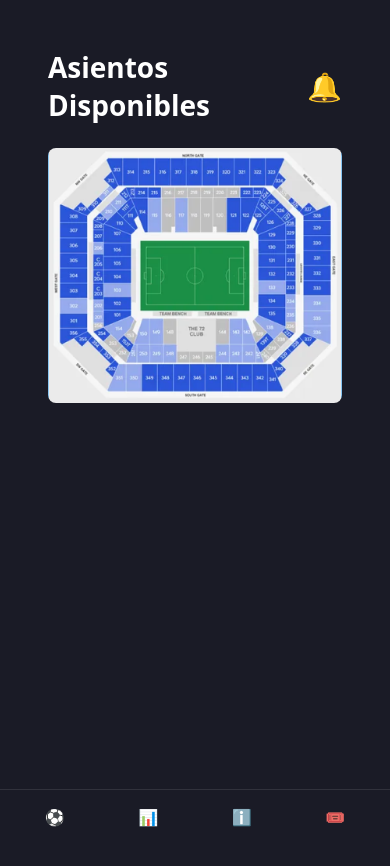
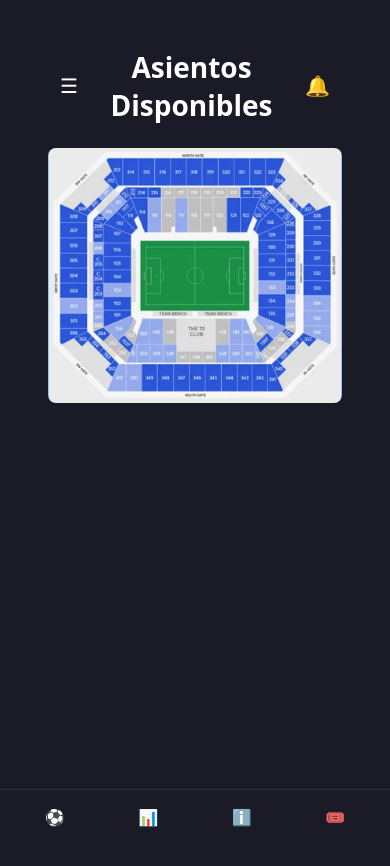
Before and after one commit to luisHidalgo-git/football, a React (Vite) app: page /boletos in a window 390 px wide. Shown: the top 866 px of the page. Built offline with nearby package versions, Linux system fonts and the light colour scheme.

Commit message:
icono menu add

```diff
--- a/src/index.css
+++ b/src/index.css
@@ -64,6 +64,24 @@ h1 {
   display: flex;
   align-items: center;
   justify-content: space-between;
+  padding: 0 1rem;
+}
+
+.page-title {
+  flex: 1;
+  text-align: center;
+}
+
+.icon-button {
+  background: none;
+  border: none;
+  color: var(--text-primary);
+  font-size: 1.5rem;
+  cursor: pointer;
+  padding: 0.5rem;
+  display: flex;
+  align-items: center;
+  justify-content: center;
 }
 
 .matches-grid {
@@ -223,7 +241,12 @@ h1 {
   h1 {
     font-size: 1.75rem;
     margin-bottom: 1.5rem;
-        text-align: left;
+    padding: 0 0.5rem;
+  }
+
+  .icon-button {
+    font-size: 1.25rem;
+    padding: 0.25rem;
   }
 
   .matches-grid {
@@ -289,7 +312,8 @@ h1 {
     display: none;
   }
 
-    .info-text p, .info-text a {
+  .info-text p,
+  .info-text a {
     font-size: 0.875rem;
   }
 
--- a/src/pages/Boletos.jsx
+++ b/src/pages/Boletos.jsx
@@ -2,8 +2,9 @@ function Boletos() {
   return (
     <div className="page-container">
       <h1>
-                Asientos Disponibles
-                <span>🔔</span>
+        <button className="icon-button">☰</button>
+        <span className="page-title">Asientos Disponibles</span>
+        <button className="icon-button">🔔</button>
       </h1>
       <div className="stadium-map">
         <img
--- a/src/pages/Horarios.jsx
+++ b/src/pages/Horarios.jsx
@@ -61,8 +61,9 @@ function Horarios() {
     return (
         <div className="page-container">
             <h1>
-                Horarios
-                <span>🔔</span>
+                <button className="icon-button">☰</button>
+                <span className="page-title">Horarios</span>
+                <button className="icon-button">🔔</button>
             </h1>
             <div className="matches-grid">
                 {matches.map((match, index) => (
--- a/src/pages/Info.jsx
+++ b/src/pages/Info.jsx
@@ -2,15 +2,18 @@ function Info() {
   return (
     <div className="page-container">
       <h1>
-                Cbtis #130
-                <span>🔔</span>
+        <button className="icon-button">☰</button>
+        <span className="page-title">Cbtis #130</span>
+        <button className="icon-button">🔔</button>
       </h1>
       <div className="info-content">
         <div className="info-section">
           <img src="/src/images/ubicacion.png" alt="Ubicación" />
           <div className="info-text">
             <h2>Ubicación</h2>
-                        <p>Nos ubicamos en: Prol. Cuauhtémoc Huizache I, 34160 Durango, Dgo.</p>
+            <p>
+              Nos ubicamos en: Prol. Cuauhtémoc Huizache I, 34160 Durango, Dgo.
+            </p>
           </div>
         </div>
 
@@ -35,7 +38,9 @@ function Info() {
           <img src="/src/images/facebook.png" alt="Social" />
           <div className="info-text">
             <h2>Redes sociales</h2>
-                        <p>Redes sociales: https://www.facebook.com/CBTis130/?locale=es_LA</p>
+            <p>
+              Redes sociales: https://www.facebook.com/CBTis130/?locale=es_LA
+            </p>
           </div>
         </div>
       </div>
--- a/src/pages/Resultados.jsx
+++ b/src/pages/Resultados.jsx
@@ -1,68 +1,69 @@
 function Resultados() {
   const results = [
     {
-            status: 'Finalizado',
-            team1: 'Chelsea',
-            team2: 'Man City',
-            score: '2 - 2',
-            date: '01 Aug 2024',
+      status: "Finalizado",
+      team1: "Chelsea",
+      team2: "Man City",
+      score: "2 - 2",
+      date: "01 Aug 2024",
       scorers: {
         team1: ["Jackson 15'", "Palmer 64'"],
         team2: ["Haaland 35'", "Bryne 77'"],
       },
-            gradient: 'linear-gradient(135deg, #60a5fa, #3b82f6)',
-            team1Logo: '/src/images/chelsea.png',
-            team2Logo: '/src/images/mancity.png',
+      gradient: "linear-gradient(135deg, #60a5fa, #3b82f6)",
+      team1Logo: "/src/images/chelsea.png",
+      team2Logo: "/src/images/mancity.png",
     },
     {
-            status: 'Finalizado',
-            team1: 'Arsenal',
-            team2: 'Brighton',
-            score: '3 - 1',
-            date: '11 Aug 2024',
+      status: "Finalizado",
+      team1: "Arsenal",
+      team2: "Brighton",
+      score: "3 - 1",
+      date: "11 Aug 2024",
       scorers: {
         team1: ["Saka 15'", "Martinelli 64'", "Martinelli 91'"],
         team2: ["March 2'"],
       },
-            gradient: 'linear-gradient(135deg, #ef4444, #dc2626)',
-            team1Logo: '/src/images/arsenal.png',
-            team2Logo: '/src/images/liverpool.png',
+      gradient: "linear-gradient(135deg, #ef4444, #dc2626)",
+      team1Logo: "/src/images/arsenal.png",
+      team2Logo: "/src/images/liverpool.png",
     },
     {
-            status: '60:35',
-            team1: 'West Ham',
-            team2: 'Leeds',
-            score: '2 - 2',
-            date: '21 Aug 2024',
+      status: "60:35",
+      team1: "West Ham",
+      team2: "Leeds",
+      score: "2 - 2",
+      date: "21 Aug 2024",
       scorers: {
         team1: ["Jackson 15'", "Palmer 64'"],
         team2: ["Haaland 35'", "Bryne 77'"],
       },
-            gradient: 'linear-gradient(135deg, #fbbf24, #d97706)',
-            team1Logo: '/src/images/avfc.png',
-            team2Logo: '/src/images/arsenal.png',
+      gradient: "linear-gradient(135deg, #fbbf24, #d97706)",
+      team1Logo: "/src/images/avfc.png",
+      team2Logo: "/src/images/arsenal.png",
     },
     {
-            status: '88:35',
-            team1: 'Aston Villa',
-            team2: 'Man United',
-            score: '1 - 1',
-            date: '21 Aug 2024',
+      status: "88:35",
+      team1: "Aston Villa",
+      team2: "Man United",
+      score: "1 - 1",
+      date: "21 Aug 2024",
       scorers: {
         team1: ["Watkins 15'"],
         team2: ["Fernandes 35'"],
       },
-            gradient: 'linear-gradient(135deg, #60a5fa, #dc2626)',
-            team1Logo: '/src/images/avfc.png',
-            team2Logo: '/src/images/manunited.png',
+      gradient: "linear-gradient(135deg, #60a5fa, #dc2626)",
+      team1Logo: "/src/images/avfc.png",
+      team2Logo: "/src/images/manunited.png",
     },
   ];
 
   return (
     <div className="page-container">
       <h1>
-                Resultados
-                <span>🔔</span>
+        <button className="icon-button">☰</button>
+        <span className="page-title">Resultados</span>
+        <button className="icon-button">🔔</button>
       </h1>
       <div className="results-grid">
         {results.map((result, index) => (
@@ -84,7 +85,8 @@ function Resultados() {
               </div>
             </div>
             <div className="scorers">
-                            {result.scorers.team1.join(', ')} | {result.scorers.team2.join(', ')}
+              {result.scorers.team1.join(", ")} |{" "}
+              {result.scorers.team2.join(", ")}
             </div>
           </div>
         ))}
```
Lines whose indentation alone changed are shown as unchanged.
